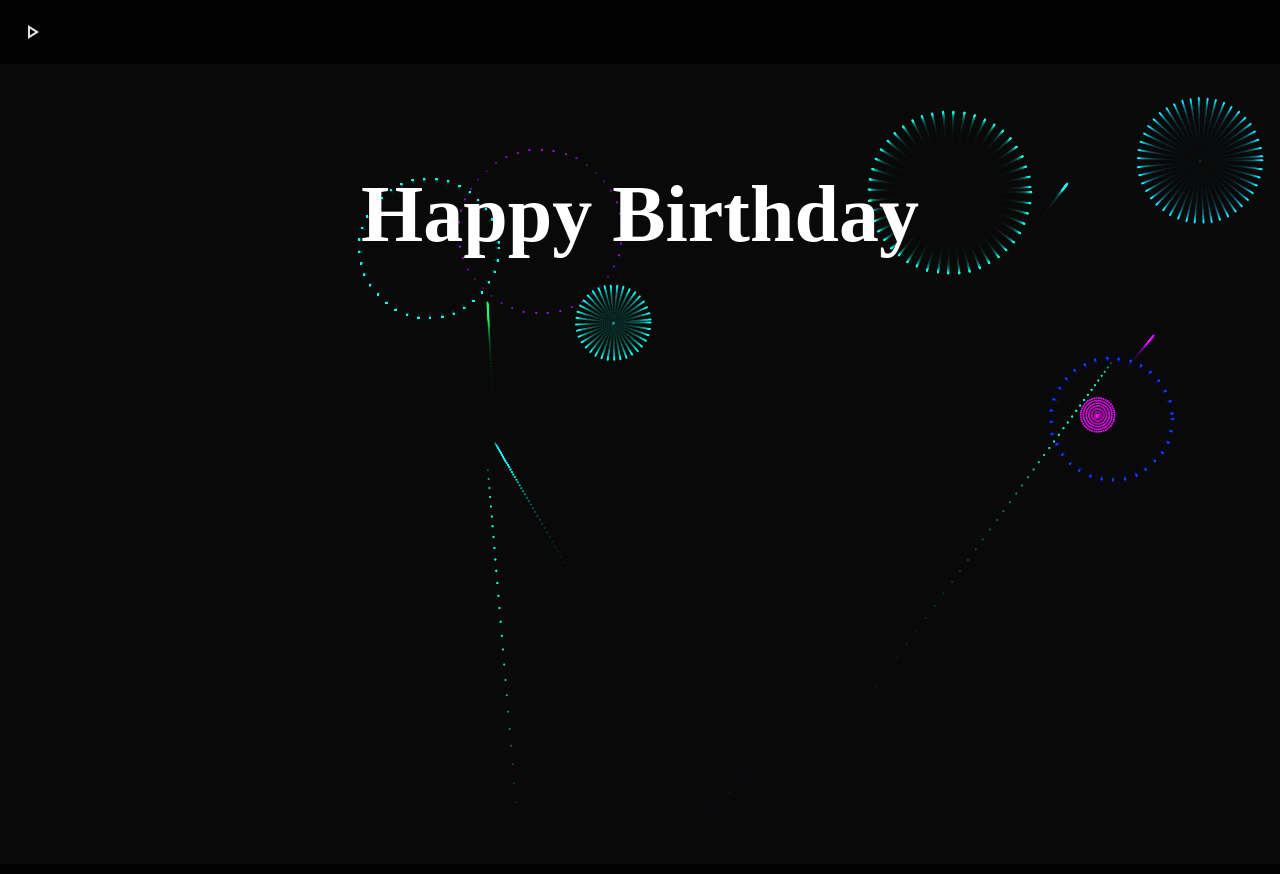
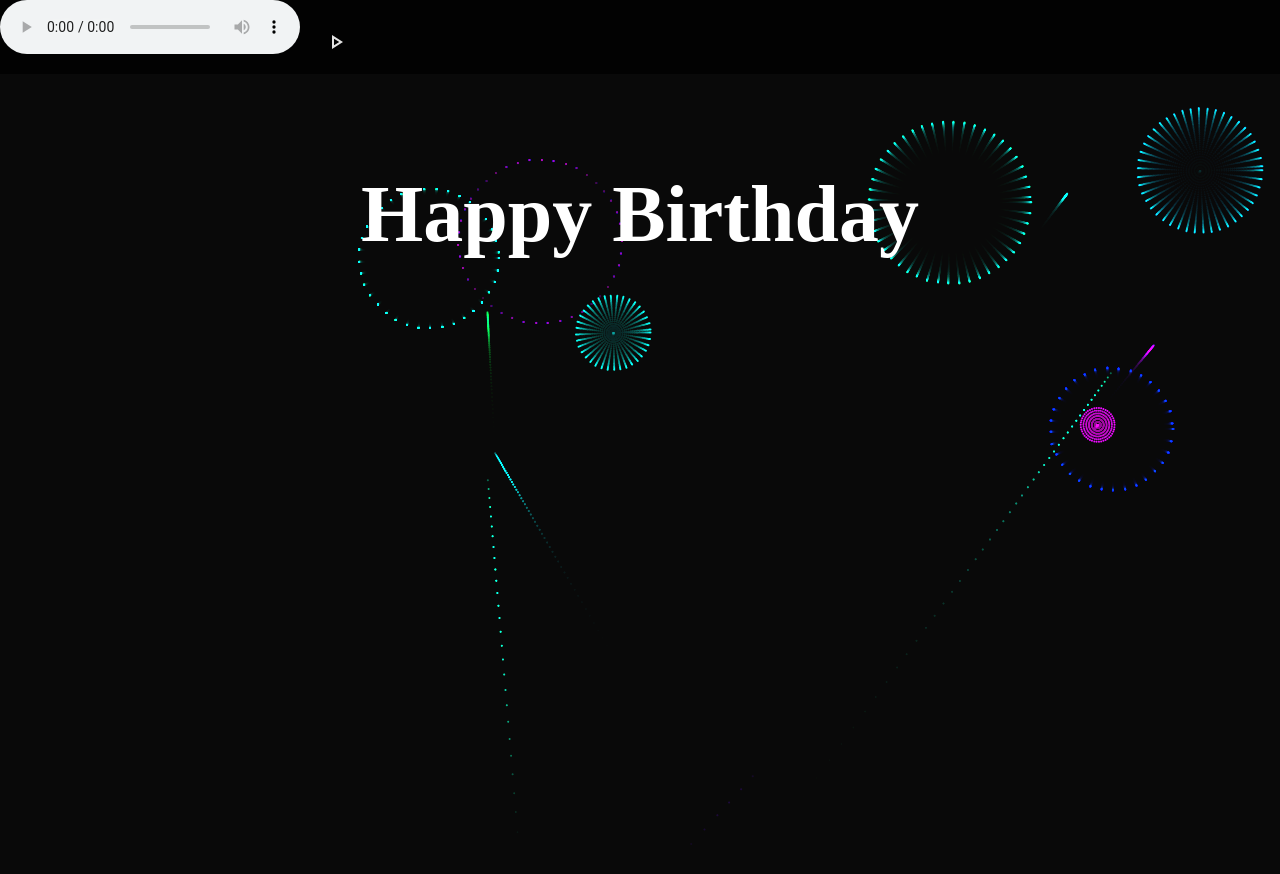
Before and after one commit to arrvy/Birthday-Faya, a plain HTML site: page birthday-fireworks/index.html in a window 1280 px wide. Drawn offline with Linux system fonts and the light colour scheme.

Commit message:
Refactor audio element and button for better functionality and user experience

```diff
--- a/birthday-fireworks/index.html
+++ b/birthday-fireworks/index.html
@@ -4,13 +4,14 @@
         <link rel="stylesheet" href="style/styles.css">
     </head>
     <body>
-        <button class="button" onclick="const a=document.querySelector('aud.mp3'); a.currentTime=0; a.play()"><img src="/birthday-fireworks/arrow.svg" alt=""></button>
 
-        <audio class="song" loop autoplay>
-            <source src="hbd.mpeg">
+        <audio class="song" loop autoplay controls>
+            <source src="aud.mp3">
             </source>
             Your browser isn't invited for super fun audio time.
         </audio>
+            <label for="song" class="song-play"><button class="button"><img src="/birthday-fireworks/arrow.svg" alt=""></button>
+</label>
         <h1>Happy Birthday</h1>
         <canvas id="birthday"></canvas>
     </body>
--- a/birthday-fireworks/style/styles.css
+++ b/birthday-fireworks/style/styles.css
@@ -24,3 +24,7 @@ button{
   border: none;
   padding: 20 20;
 }
+
+.song{
+
+}
```
